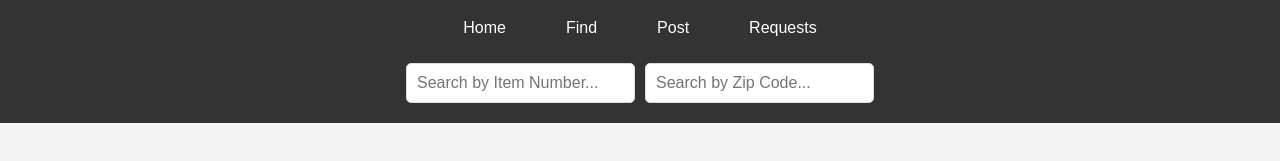
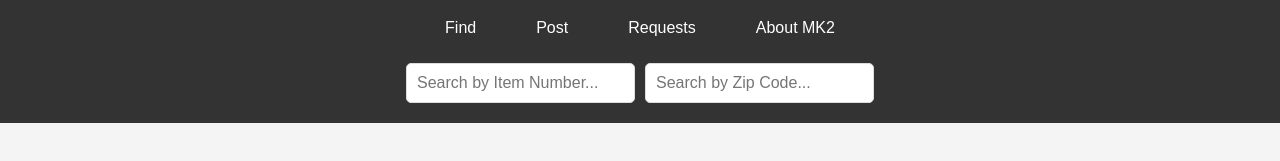
Before and after one commit to reyansh201/BANX, a website with bundled scripts: page index.html in a window 1280 px wide. Shown: the part 71-232 px from the top of the page. Built offline with nearby package versions, Linux system fonts and the light colour scheme; no server answers; files whose address does not match are found by name.

Commit message:
Update and rename find.html to index.html

```diff
--- a/find.html
+++ b/index.html
@@ -11,10 +11,11 @@
     <h1>BANX</h1>
     <nav>
       <ul class="nav-links">
-        <li><a href="loggedin.html">Home</a></li>
+
         <li><a href="find.html" id="findLink">Find</a></li>
         <li><a href="post.html">Post</a></li>
         <li><a href = "requests.html">Requests</a></li>
+        <li><a href="loggedin.html">About MK2</a></li>
       </ul>
     </nav>
     <div id="searchContainer">
```
